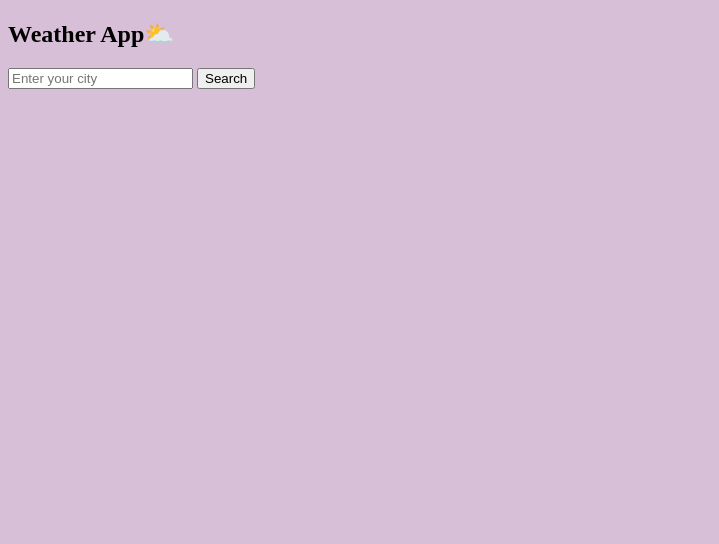
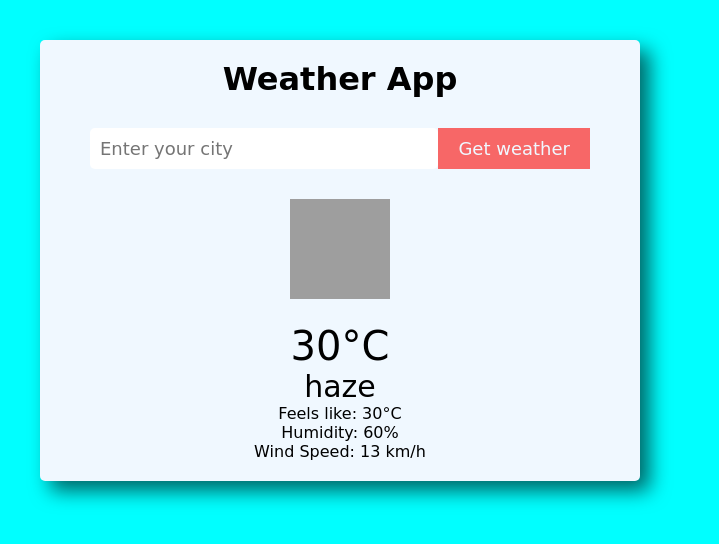
Before and after one commit to Md-Shoaib65/weather-app, a plain HTML site: page index.html in a window 1280 px wide. Shown: the whole page, without its empty margins (0-719 px from the left). Drawn offline with Linux system fonts and the light colour scheme; grey boxes are pictures that could not be loaded.

Commit message:
review updates

```diff
--- a/index.html
+++ b/index.html
@@ -7,11 +7,24 @@
     <link rel="stylesheet" href="style.css">
 </head>
 <body>
-    <div class="class">
-        <h2>Weather App⛅</h2>
-        <div class="row">
-            <input type="text" id="input-box" placeholder="Enter your city">
-            <button onclick="citySearch()">Search</button>
+    <div class="container">
+        <h1>Weather App</h1>
+        <form action="#">
+            <input id="city-name" type="text" placeholder="Enter your city">
+            <input type="submit" value="Get weather">
+        </form>
+        <div class="weather-data">
+            <div class="icon">
+                <img src="https://openweathermap.org/img/wn/01d.png" alt="">
+            </div>
+            <div class="temp">30°C</div>
+            <div class="desc">haze</div>
+
+            <div class="details">
+                <div>Feels like: 30°C</div>
+                <div>Humidity: 60%</div>
+                <div>Wind Speed: 13 km/h</div>
+            </div>
         </div>
     </div>
 
--- a/script.js
+++ b/script.js
@@ -1,2 +1,15 @@
-const button = document.createElement("btn");
-// Working
+const apiKey = "2a614d17c8ba5ff342fffcc438527034"
+const weatherDataEle = document.querySelector(".weather-data")
+const cityNameEle = document.querySelector("#city-name")
+const formEle = document.querySelector("form")
+const imgIcon = document.querySelector(".icon")
+
+formEle.addEventListener("sumbit", ()=>{
+    console.log(cityNameEle.value);
+    // const cityValue = cityNameEle.value
+
+    // getWeatherData(cityValue)
+})
+
+
+// function getWeatherData(){}
--- a/style.css
+++ b/style.css
@@ -1,3 +1,61 @@
+*{
+    margin: 0;
+    padding: 0;
+    box-sizing: border-box;
+    font-family: cursive;
+}
 body{
-    background-color: thistle;
+    background-color: aqua;
 }
+.container{
+    background-color: aliceblue;
+    max-width: 600px;
+    text-align: center;
+    padding: 20px;
+    box-shadow: 10px 10px 20px rgba(0,0,0, 0.6);
+    margin: 20px auto;
+    margin: 40px;
+    border-radius: 5px;
+}
+form{
+    display: flex;
+    justify-content: space-between;
+    margin: 30px;
+    align-items: center;
+}
+form input[type="text"]{
+    padding: 10px;
+    font-size: 18px;
+    width: 70%;
+    border: none;
+    outline: none;
+    border-radius: 5px;
+}
+form input[type="submit"]{
+    padding: 10px 20px;
+    border: none;
+    background-color: rgb(247, 103, 103);
+    color: aliceblue;
+    font-size: 18px;
+    cursor: pointer;
+    transition: all 0.2s ease-in;
+}
+form input[type="submit"]:hover{
+    background-color: rgb(255, 6, 6);
+}
+.icon img{
+    width: 100px;
+    height: 100px;
+    background-size: contain;
+    background-repeat: no-repeat;
+    background-position: center center;
+}
+.temp{
+    font-size: 40px;
+    font-weight: 1000px;
+    margin-top: 20px;
+}
+.desc{
+    font-size: 30px;
+
+}
```
